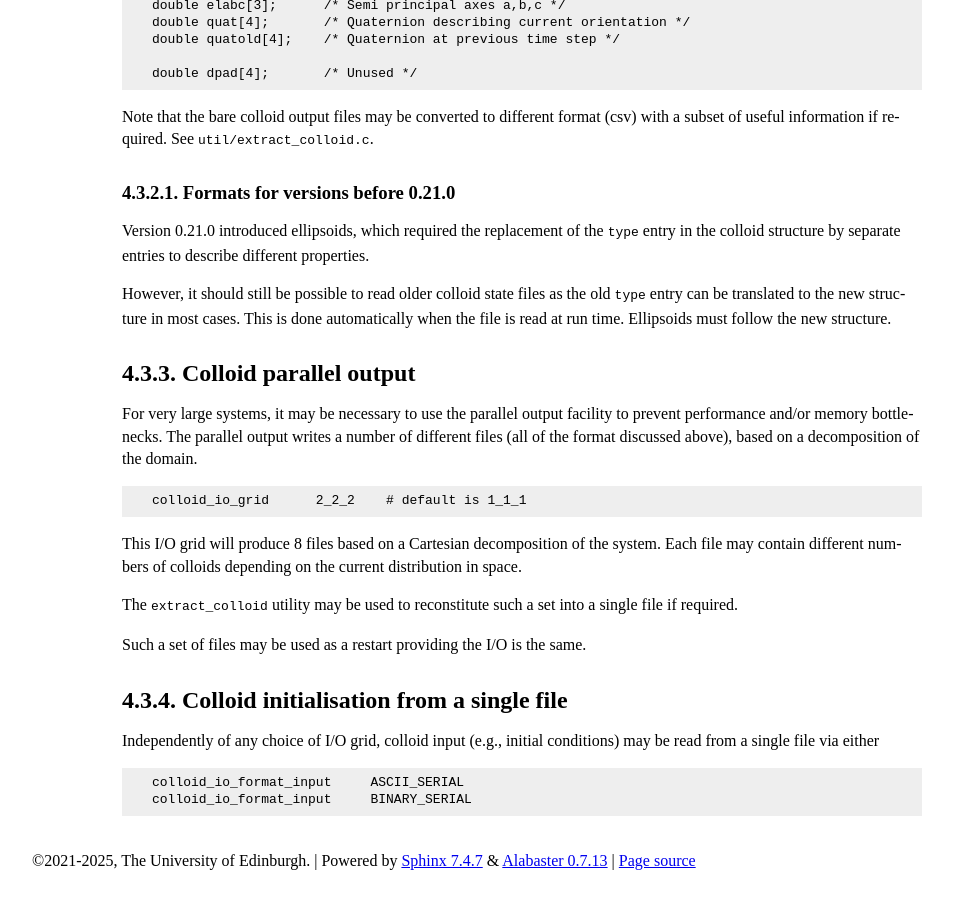
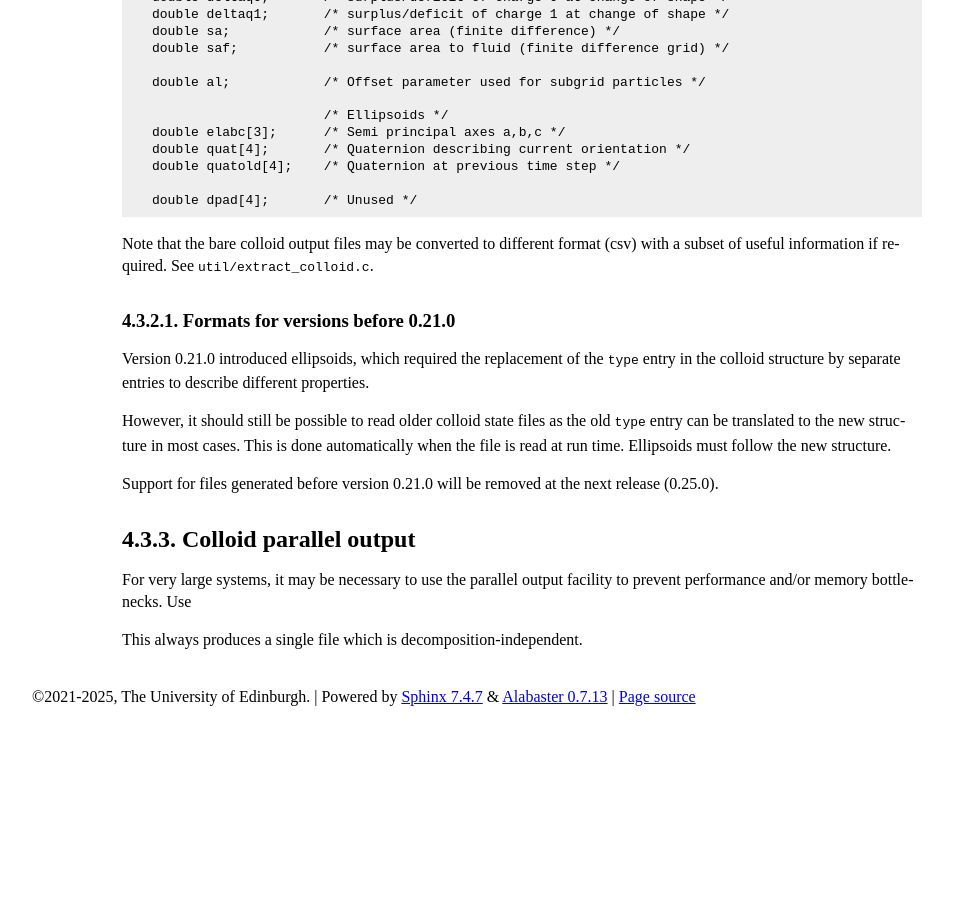
Before and after one commit to ludwig-cf/ludwig-cf.github.io, a Sphinx documentation site: the page built from docs/outputs/colloid.rst, in a window 1280 px wide and 900 px high, scrolled down 1524 px. Shown: the whole window, without its empty margins (148-1101 px from the left). Built offline with Sphinx 7.4.7, drawn with Linux system fonts in a browser that asks for light colours; after the commit the page ends 2260 px from its top, so only the background shows below that; some of the changed text lies outside the part shown.

Commit message:
For release 0.24.0

```diff
--- a/docs/outputs/colloid.rst
+++ b/docs/outputs/colloid.rst
@@ -14,19 +14,30 @@
 interval for analysis, and for the purposes of restarting the
 calculation.
 
-Two input key/value pairs of interest are:
+Colloid output frequency is controlled by the input key/value
 
 .. code-block:: none
 
   colloid_io_freq          1000     # every 1000 time steps
-  colloid_io_format        BINARY   # ASCII or BINARY (default is BINARY)
 
-If necessary, different input and output formats may be specified
+There are two modes of output: `ansi` and `mpiio`. The former is an older
+method which produces decomposition-dependent files. The MPI/IO method is
+preferred, and should be selected via
 
 .. code-block: none
 
-  colloid_io_format_input  ASCII
-  colloid_io_format_output BINARY
+  colloid_io_options_mode      mpiio    # note two `i`s in mpiio
+
+For backwards compatibility, the default mode is `ansi`, which will
+ensure older colloid files (produced by version before 0.24.0) can
+be read correctly.
+
+For each mode, for record formats are available: `ascii` and `binary`.
+The default is `ascii`. The record format can be set using, e.g.,
+
+.. code-block: none
+
+  colloid_io_options_format    binary
 
 
 Colloid file format
@@ -126,36 +137,18 @@
 most cases. This is done automatically when the file is read at run
 time. Ellipsoids must follow the new structure.
 
+Support for files generated before version 0.21.0 will be removed at
+the next release (0.25.0).
+
 Colloid parallel output
 ^^^^^^^^^^^^^^^^^^^^^^^
 
 For very large systems, it may be necessary to use the parallel output
-facility to prevent performance and/or memory bottlenecks. The parallel
-output writes a number of different files (all of the format discussed
-above), based on a decomposition of the domain.
+facility to prevent performance and/or memory bottlenecks. Use
 
-.. code-block:: none
+.. code-block: none
 
-  colloid_io_grid      2_2_2    # default is 1_1_1
+  colloid_io_options_mode      mpiio
+  colloid_io_options_format    binary
 
-This I/O grid will produce 8 files based on a Cartesian decomposition
-of the system. Each file may contain different numbers of colloids
-depending on the current distribution in space.
-
-The ``extract_colloid`` utility may be used to reconstitute such a
-set into a single file if required.
-
-Such a set of files may be used as a restart providing the I/O is
-the same.
-
-
-Colloid initialisation from a single file
-^^^^^^^^^^^^^^^^^^^^^^^^^^^^^^^^^^^^^^^^^
-
-Independently of any choice of I/O grid, colloid input (e.g., initial
-conditions) may be read from a single file via either
-
-.. code-block:: none
-
-  colloid_io_format_input     ASCII_SERIAL
-  colloid_io_format_input     BINARY_SERIAL
+This always produces a single file which is decomposition-independent.
```
Also changed, not shown: docs/inputs/colloid.rst (+26 -2 lines), docs/outputs/diagnostic.rst (+33 -0 lines).
